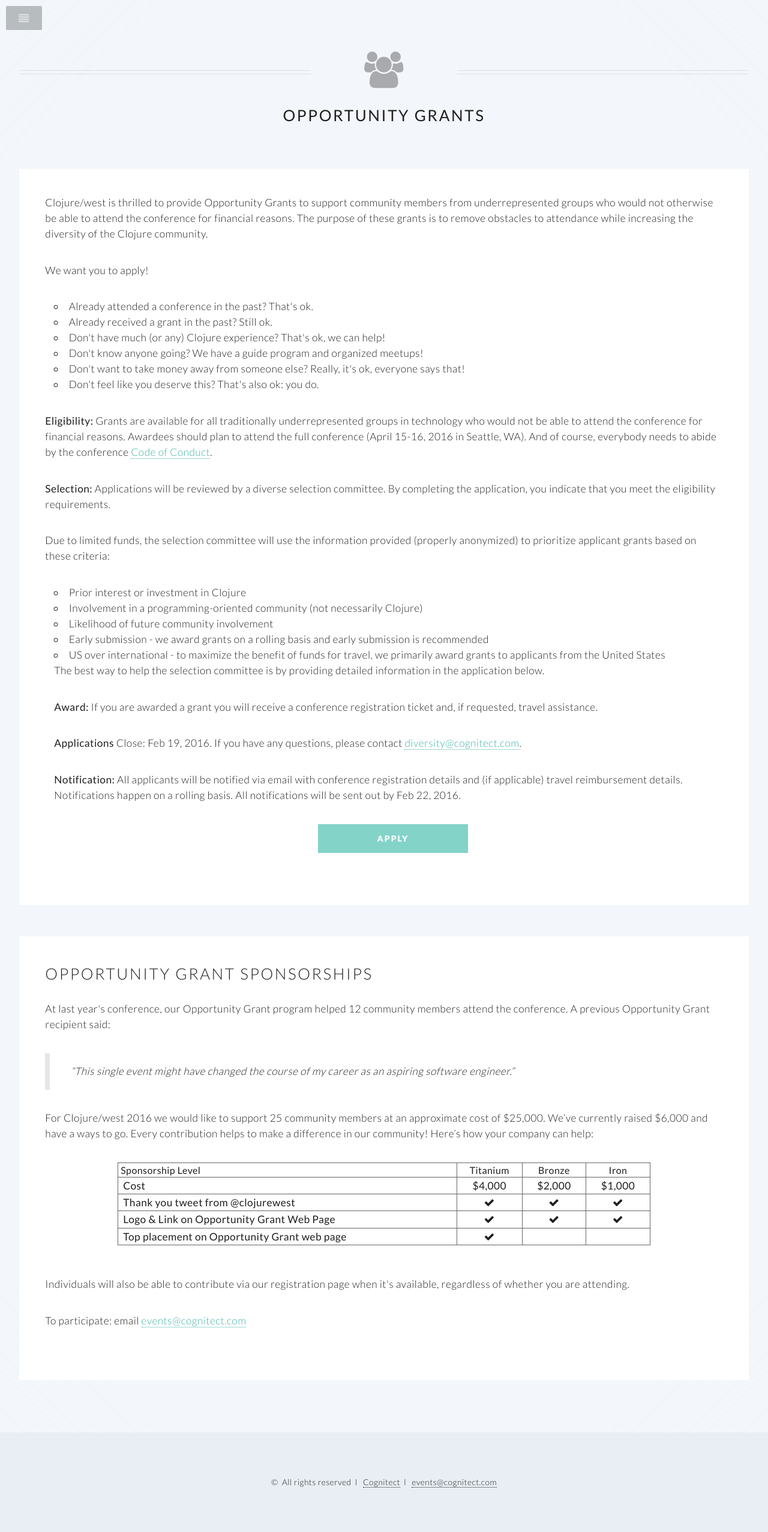
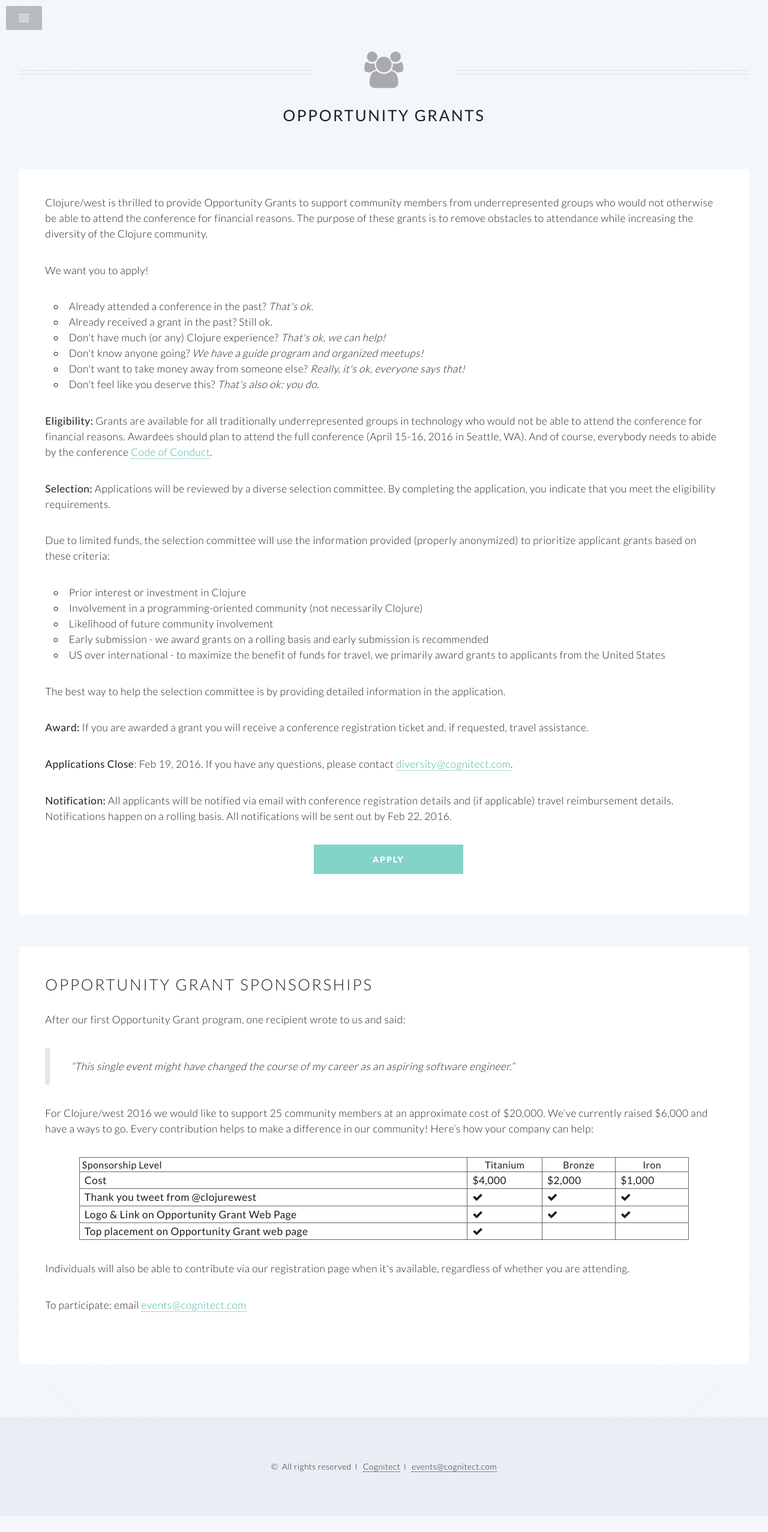
Before and after one commit to clojurewest/clojurewest.github.io, a Jekyll site: the page built from opportunity.html, in a window 1280 px wide. Shown: the whole page at 60% size. Built offline with Jekyll 4.4.1, drawn with Linux system fonts in a browser that asks for light colours; after the commit the page ends 2528 px from its top, so only the background shows below that.

Commit message:
update opp grant and styling

```diff
--- a/css/style.css
+++ b/css/style.css
@@ -53,6 +53,10 @@
 
 	strong, b {
 		font-weight: 400;
+	}
+
+	em {
+		font-style: italic;
 	}
 
 	p, ul, ol, dl, table, blockquote {
--- a/opportunity.html
+++ b/opportunity.html
@@ -3,7 +3,6 @@
 title: Clojure/west 2016 - Opportunity Grants
 ---
 
-		<!-- Main -->
 <article id="main">
 
 	<header class="special container">
@@ -11,10 +10,8 @@
 		<h2><strong>Opportunity Grants</strong></h2>
 	</header>
 
-
 	<section class="wrapper style4 container">
 
-						<!-- Content -->
 		<div class="content">
 			<section>
 
@@ -43,12 +40,13 @@
 					<li>Likelihood of future community involvement</li>
 					<li>Early submission - we award grants on a rolling basis and early submission is recommended</li>
 					<li>US over international - to maximize the benefit of funds for travel, we primarily award grants to applicants from the United States</li>
+				</ul>
 
-<p>The best way to help the selection committee is by providing detailed information in the application below.</p>
+				<p>The best way to help the selection committee is by providing detailed information in the application.</p>
 
 				<p><strong>Award:</strong> If you are awarded a grant you will receive a conference registration ticket and, if requested, travel assistance.</p>
 
-<p><strong>Applications</strong> Close: Feb 19, 2016. If you have any questions, please contact <a href="mailto:diversity@cognitect.com">diversity@cognitect.com</a>.</p>
+				<p><strong>Applications Close</strong>: Feb 19, 2016. If you have any questions, please contact <a href="mailto:diversity@cognitect.com">diversity@cognitect.com</a>.</p>
 
 				<p><strong>Notification:</strong> All applicants will be notified via email with conference registration details and (if applicable) travel reimbursement details. Notifications happen on a rolling basis. All notifications will be sent out by Feb 22, 2016.</p>
 
@@ -64,20 +62,16 @@
 	</section>
 
 	<section class="wrapper style4 container">
-
-							<!-- Content -->
 		<div class="content">
-									<section>
 
 			<h2>Opportunity Grant Sponsorships</h2>
 
-<p>At last year's conference, our Opportunity Grant program helped 12 community members attend the conference. A previous Opportunity Grant recipient said:</p>
+			<p>After our first Opportunity Grant program, one recipient wrote to us and said:</p>
 
-<blockquote>“This single event might have changed the course of my career as an aspiring software engineer.”<br/></blockquote>
+			<blockquote>“This single event might have changed the course of my career as an aspiring software engineer.”</blockquote>
 
-<p>For Clojure/west 2016 we would like to support 25 community members at an approximate cost of $25,000. We’ve currently raised $6,000 and have a ways to go. Every contribution helps to make a difference in our community! Here’s how your company can help:</p>
+			<p>For Clojure/west 2016 we would like to support 25 community members at an approximate cost of $20,000. We’ve currently raised $6,000 and have a ways to go. Every contribution helps to make a difference in our community! Here’s how your company can help:</p>
 
-<section class="wrapper style1 container special">
 <table border="1" cellpadding="2">
   <tbody>
     <tr>
@@ -112,12 +106,11 @@
     </tr>
 </tbody>
 </table>
-</section>
 
 				<p>Individuals will also be able to contribute via our registration page when it's available, regardless of whether you are attending.</p>
 
 				<p>To participate: email <a href="mailto:events@cognitect.com">events@cognitect.com</a></p>
-					  </section>
+
 		</div>
 	</section>
 </article>
--- a/sponsorship.html
+++ b/sponsorship.html
@@ -142,9 +142,9 @@
 
 	<p>After our first <a href="opportunity">Opportunity Grant</a> program, one recipient wrote to us and said:</p>
 
-	<blockquote>“This single event might have changed the course of my career as an aspiring software engineer.”<br/>-- David V.</blockquote>
+	<blockquote>“This single event might have changed the course of my career as an aspiring software engineer.”</blockquote>
 
-	<p>For Clojure/west we would like to support 25 community members and will need at least $25,000 to reach our goal. We’ve currently raised $5,000 and have a ways to go. Every contribution helps to make a difference in our community! Here’s how your company can help:</p>
+	<p>For Clojure/west we would like to support 25 community members and will need at least $20,000 to reach our goal. We’ve currently raised $6,000 and have a ways to go. Every contribution helps to make a difference in our community! Here’s how your company can help:</p>
 
 	<section class="wrapper style1 container special">
 		<div class="row">
```
Lines whose indentation alone changed are shown as unchanged.
